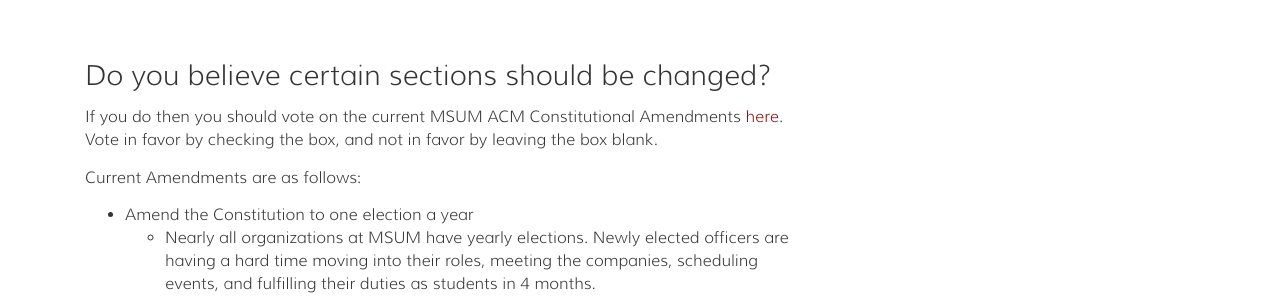
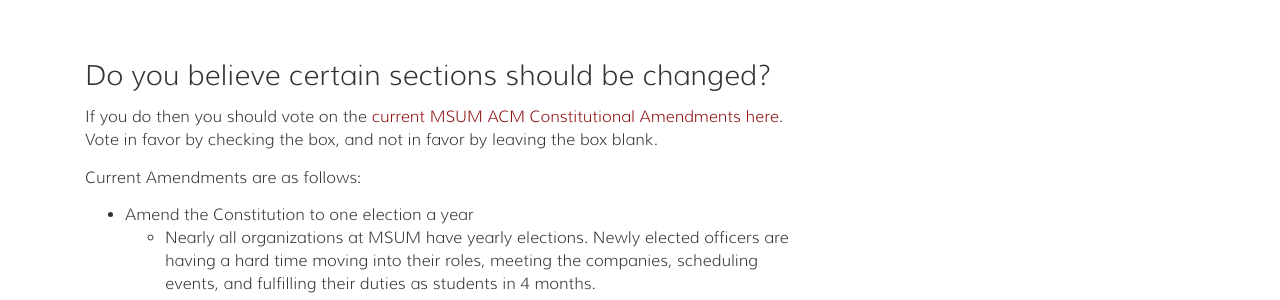
Before and after one commit to alunduil/MSUM-ACM.github.io, a Jekyll site: the page built from _posts/2019-02-25-Constitution-Amendments.md, in a window 1280 px wide and 1250 px high. Shown: the part 219-519 px from the top of the window. Built offline with Jekyll 4.4.1, drawn with Linux system fonts in a browser that asks for light colours.

Commit message:
Formatting changes

```diff
--- a/_posts/2019-02-25-Constitution-Amendments.md
+++ b/_posts/2019-02-25-Constitution-Amendments.md
@@ -8,7 +8,7 @@
 ---
 
 ### Do you believe certain sections should be changed?
-If you do then you should vote on the current MSUM ACM Constitutional Amendments [here](https://mnstate.campuslabs.com/engage/submitter/form/start/253105). Vote in favor by checking the box, and not in favor by leaving the box blank.
+If you do then you should vote on the [current MSUM ACM Constitutional Amendments here](https://mnstate.campuslabs.com/engage/submitter/form/start/253105). Vote in favor by checking the box, and not in favor by leaving the box blank.
 
 Current Amendments are as follows:
 * Amend the Constitution to one election a year
```
